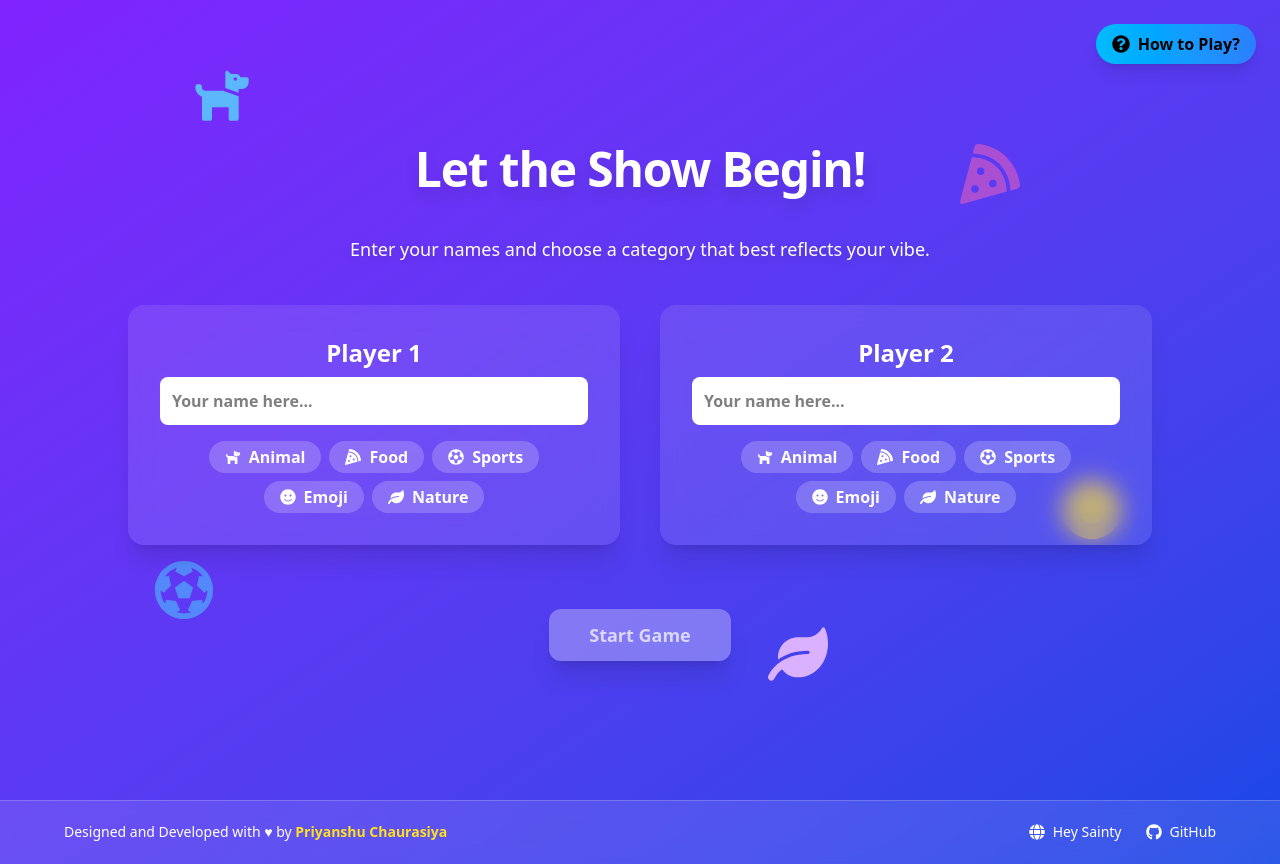
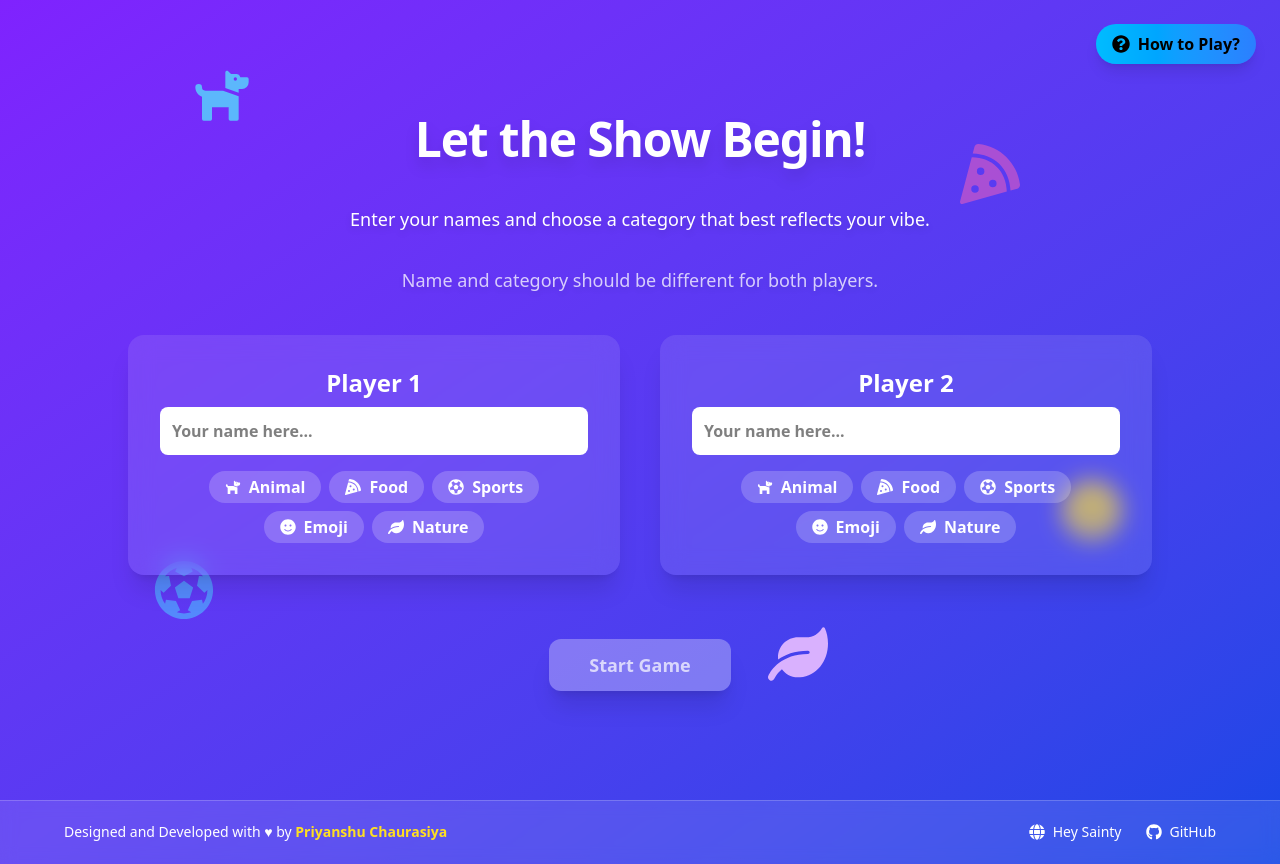
Before and after one commit to iamsainty/blink-tac-toe, a React (Vite) app: page /start in a window 1280 px wide. Built offline with nearby package versions, Linux system fonts and the light colour scheme.

Commit message:
fixed same name issue

```diff
--- a/src/pages/PlayGame.jsx
+++ b/src/pages/PlayGame.jsx
@@ -152,12 +152,12 @@ import { useNavigate } from 'react-router-dom'
                     ${
                       board[i]
                         ? board[i].player === 'player1'
-                          ? 'bg-red-500'
-                          : 'bg-cyan-500'
+                          ? 'bg-green-400'
+                          : 'bg-sky-400'
                         : hoverIndex === i
                         ? currentTurn === player1.name
-                          ? 'bg-red-300'
-                          : 'bg-cyan-300'
+                          ? 'bg-green-400'
+                          : 'bg-sky-400'
                         : 'bg-white/20 hover:ring-2 hover:ring-yellow-200'
                     }
                   `}
--- a/src/pages/StartGame.jsx
+++ b/src/pages/StartGame.jsx
@@ -27,7 +27,12 @@ export default function StartPage() {
   const navigate = useNavigate()
 
   const keypressAudio = useMemo(() => new Audio('/sound-effects/keypress.mp3'), [])
-  const isStartDisabled = !player1.name || !player2.name || !player1.category || !player2.category
+  const isStartDisabled =
+  !player1.name ||
+  !player2.name ||
+  !player1.category ||
+  !player2.category ||
+  player1.name.trim().toLowerCase() === player2.name.trim().toLowerCase()
 
   const handleStart = () => {
     if (!isStartDisabled) {
@@ -71,6 +76,12 @@ export default function StartPage() {
       <p className="text-white text-sm sm:text-base md:text-lg max-w-3xl drop-shadow-md px-2 leading-relaxed">
         Enter your names and choose a category that best reflects your vibe.
       </p>
+
+      {isStartDisabled && (
+        <p className="text-white opacity-75 text-xs sm:text-base md:text-lg max-w-3xl drop-shadow-md leading-relaxed">
+          Name and category should be different for both players.
+        </p>
+      )}
 
       {/* Player Inputs */}
       <div className="grid md:grid-cols-2 gap-4 md:gap-10 w-full max-w-5xl mt-2">
```
